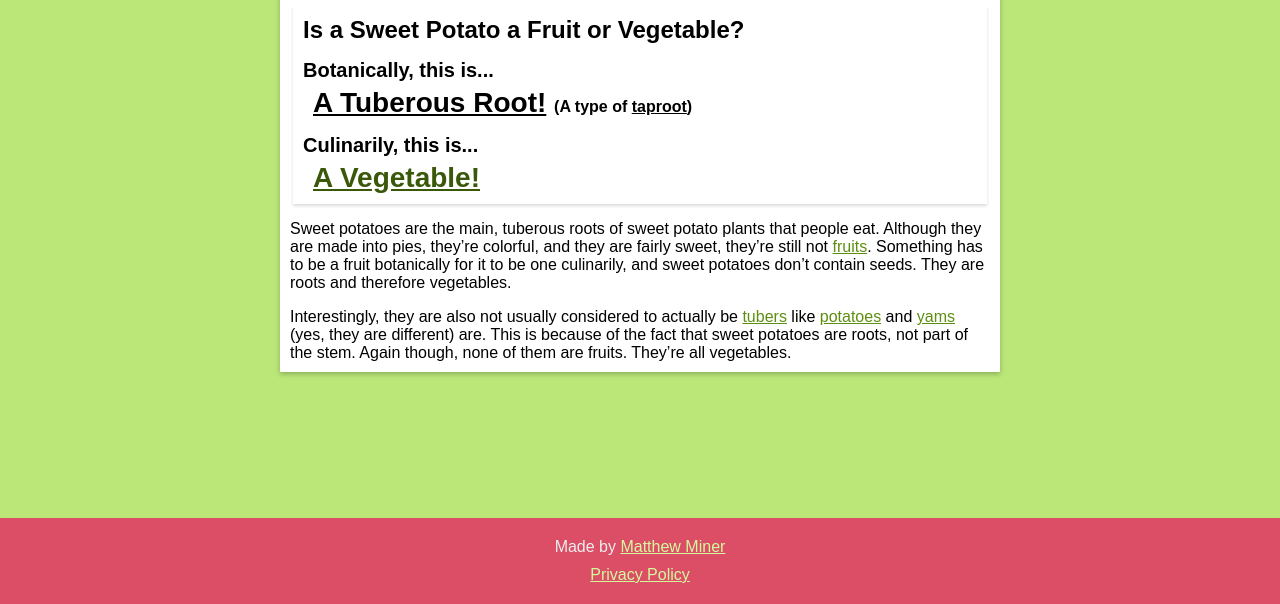
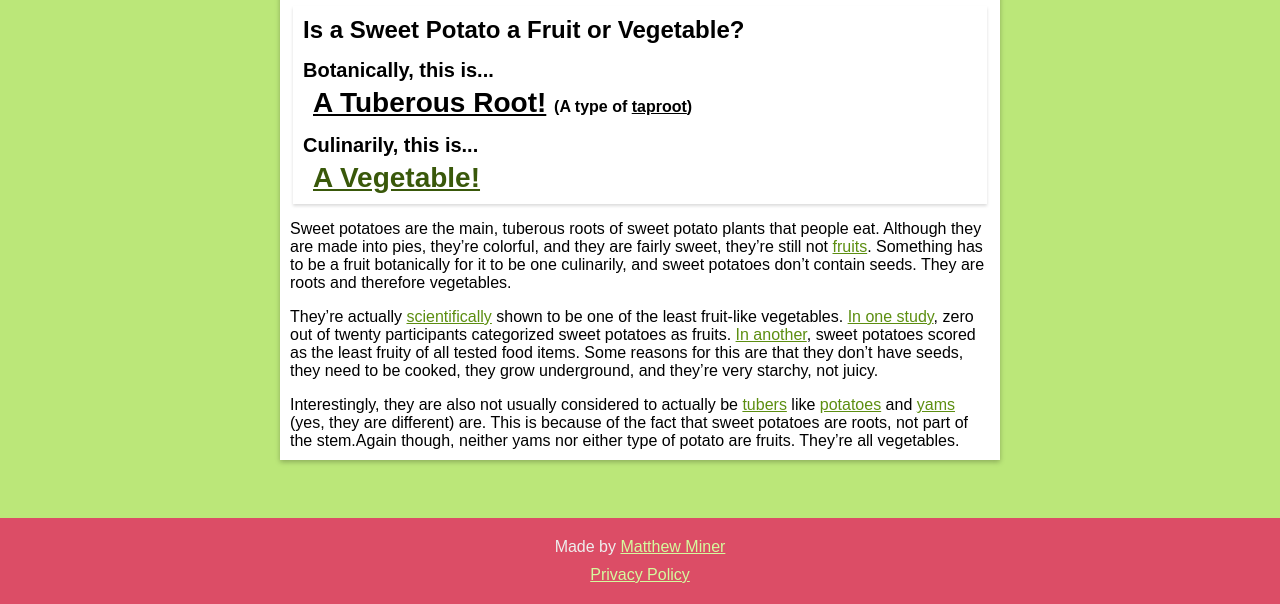
Before and after one commit to mminer237/fruitorvegetable, a Jekyll site: the page built from _items/sweet-potato.md, in a window 1280 px wide, cut to the strip 296-900 px from the top of the page. Built offline with Jekyll 4.4.1, drawn with Linux system fonts in a browser that asks for light colours.

Commit message:
Add study results to sweet potato

```diff
--- a/_items/sweet-potato.md
+++ b/_items/sweet-potato.md
@@ -6,4 +6,6 @@ image: assets/images/sweet-potatoes.jpg
 ---
 Sweet potatoes are the main, tuberous roots of sweet potato plants that people eat. Although they are made into pies, they're colorful, and they are fairly sweet, they're still not [fruits]({% link _types/fruit.html %}). Something has to be a fruit botanically for it to be one culinarily, and sweet potatoes don't contain seeds. They are roots and therefore vegetables.
 
-Interestingly, they are also not usually considered to actually be [tubers]({% link _types/tuber.html %}) like [potatoes]({% link _items/potato.md %}) and [yams]({% link _items/yam.md %}) (yes, they are different) are. This is because of the fact that sweet potatoes are roots, not part of the stem. Again though, none of them are fruits. They're all vegetables.
+They're actually [scientifically]({% link _pages/science.html %}) shown to be one of the least fruit-like vegetables. [In one study](https://link.springer.com/article/10.3758/BF03196176), zero out of twenty participants categorized sweet potatoes as fruits. [In another](https://link.springer.com/article/10.3758/BF03196343), sweet potatoes scored as the least fruity of all tested food items. Some reasons for this are that they don't have seeds, they need to be cooked, they grow underground, and they're very starchy, not juicy.
+
+Interestingly, they are also not usually considered to actually be [tubers]({% link _types/tuber.html %}) like [potatoes]({% link _items/potato.md %}) and [yams]({% link _items/yam.md %}) (yes, they are different) are. This is because of the fact that sweet potatoes are roots, not part of the stem.Again though, neither yams nor either type of potato are fruits. They're all vegetables.
```
